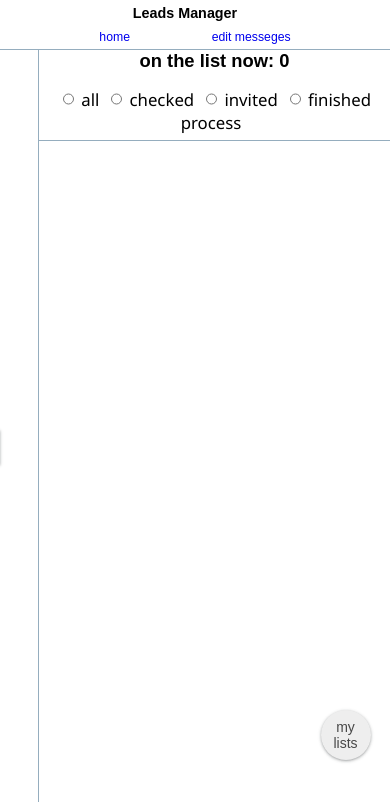
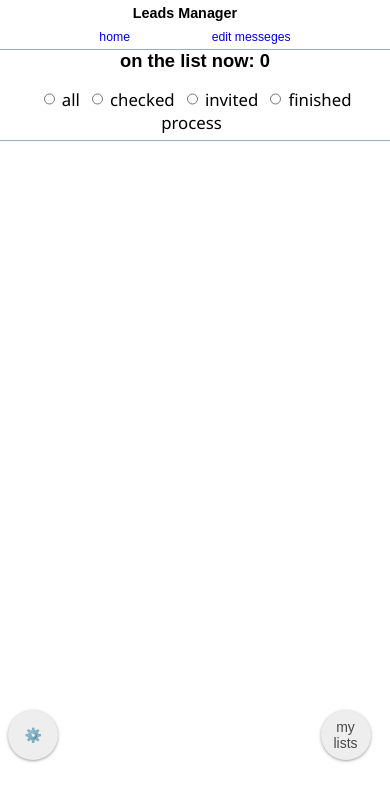
Before and after one commit to shacharRonZohar/Contact-Manager, a React (Create React App) app: page /#/ in a window 390 px wide. Shown: the top 802 px of the page. Built offline with nearby package versions, Linux system fonts and the light colour scheme; a web font is replaced by a local one.

Commit message:
responsive aside-bar + refactoring

```diff
--- a/src/assets/scss/views/_home.scss
+++ b/src/assets/scss/views/_home.scss
@@ -4,7 +4,7 @@
     grid-template-columns: 20vw 1fr;
     padding-top: $header-height;
 
-    .main-section {
+    .aside-bar {
         // padding-top: $header-height;
         height: calc(100vh - 50px);
         top: 0;
@@ -30,11 +30,38 @@
             }
         }
 
+        .mobile-options-btn {
+            // display: none;
+            width: 50px;
+            height: 50px;
+            border-radius: 50%;
+            position: fixed;
+            left: 105%;
+            bottom: 10%;
+            background-color: #eee;
+
+            &:hover {
+                opacity: 1;
+                background-color: #fff;
+            }
+        }
+
         @include for-mobile-layout {
+            position: absolute;
+            transform: translate(-100%);
+            transition: .3s;
+            height: 100vh;
 
-            >* {
-                position: absolute;
-                transform: translate(-100%)
+            &.screen-open{
+                transform: translate(0);
+
+                .mobile-options-btn {
+                    transform: translate(0)
+                }
+            }
+
+            input {
+                max-width: 95%;
             }
 
         }
@@ -55,7 +82,7 @@
     }
 
     @include for-mobile-layout {
-        grid-template-columns: 10vw 1fr;
+        grid-template-columns: 1fr;
     }
 
 }
--- /dev/null
+++ b/src/cmps/AsideBar.jsx
@@ -0,0 +1,35 @@
+import React, { useState } from 'react'
+import { storageService } from '../services/storageService';
+
+export default function AsideBar({ lead, listToSave, onAddLead, onInputChange, onSetZoomUrl, onSaveList, onSendAll }) {
+
+    const [isMobileScreen, setIsMobileScreen] = useState(false)
+
+    function onClearStorage() {
+        storageService.saveToStorage('myLeads', null)
+        window.location.reload();
+    }
+
+    return (
+        <section className={`aside-bar flex column space-around align-center ${isMobileScreen ? 'screen-open' : ''}`}>
+            <button className="clear-btn" onClick={() => onClearStorage()}>clear storage</button>
+            <form className="main-form flex column align-center" onSubmit={(ev) => onAddLead(ev)}>
+                <h3>Add Lead</h3>
+                <input type="text" onChange={onInputChange} name="num" value={lead.num} placeholder="num" />
+                <input type="text" onChange={onInputChange} name="name" value={lead.name} placeholder="name" />
+                <button>add</button>
+            </form>
+            <div className="zoom-wrapper">
+                <h3>Insert Url</h3>
+                <input type="text" placeholder="ZOOM url" onChange={onSetZoomUrl} />
+            </div>
+            <form className="save-list-form flex column align-center" onSubmit={onSaveList}>
+                <h3>Save List</h3>
+                <input type="text" name="list-title" placeholder="insert title" onChange={onInputChange} value={listToSave.title} required />
+                <button className="save-list-btn">save this list</button>
+            </form>
+            <button onClick={onSendAll}>send all</button>
+            <button className='mobile-options-btn' onClick={() => setIsMobileScreen(!isMobileScreen)}>⚙️</button>
+        </section>
+    )
+}
--- a/src/pages/Home.jsx
+++ b/src/pages/Home.jsx
@@ -1,16 +1,16 @@
 import React, { useCallback, useEffect, useState } from 'react'
+import AsideBar from '../cmps/AsideBar'
 import { LeadFilter } from '../cmps/lead/LeadFilter'
 import { LeadList } from '../cmps/lead/LeadList'
 import LeadSavedLists from '../cmps/lead/LeadSavedList'
 import { leadService } from '../services/leadService'
-import { storageService } from '../services/storageService'
 
 export function Home() {
     const [leads, setLeads] = useState([])
     const [lead, setLead] = useState({ name: '', num: '', status: '', info: '' })
     const [zoomUrl, setZoomUrl] = useState('')
     const [filter, setFilter] = useState({ status: '' })
-    const [listToSave, setSavedList] = useState({ title: ''})
+    const [listToSave, setSavedList] = useState({ title: '' })
     const [savedLists, setSavedLists] = useState([])
 
     useEffect(() => {
@@ -55,11 +55,6 @@ export function Home() {
         loadLeads()
     }
 
-    function onClearStorage() {
-        storageService.saveToStorage('myLeads', null)
-        window.location.reload();
-    }
-
     const onSetZoomUrl = (ev) => {
         setZoomUrl(ev.target.value)
     }
@@ -88,7 +83,6 @@ export function Home() {
         // the only one that is required
         const { destination, source, draggableId } = res;
         if (!destination) return
-        console.log("🚀 ~ file: Home.jsx ~ line 91 ~ onDragEnd ~ destination", destination)
         const newIdx = destination.index
         const prevIdx = source.index
         leadService.updateLeadIdx(newIdx, prevIdx)
@@ -103,31 +97,25 @@ export function Home() {
 
     return (
         <main className="homepage">
-            <section className="main-section flex column space-around align-center">
-                <button className="clear-btn" onClick={() => onClearStorage()}>clear storage</button>
-                <form className="main-form flex column align-center" onSubmit={(ev) => onAddLead(ev)}>
-                    <h3>Add Lead</h3>
-                    <input type="text" onChange={onInputChange} name="num" value={lead.num} placeholder="num" />
-                    <input type="text" onChange={onInputChange} name="name" value={lead.name} placeholder="name" />
-                    <button>add</button>
-                </form>
-                <div className="zoom-wrapper">
-                    <h3>Insert Url</h3>
-                    <input type="text" placeholder="ZOOM url" onChange={onSetZoomUrl} />
-                </div>
-                <form className="save-list-form flex column align-center" onSubmit={onSaveList}>
-                    <h3>Save List</h3>
-                    <input type="text" name="list-title" placeholder="insert title" onChange={onInputChange} value={listToSave.title} required />
-                    <button className="save-list-btn">save this list</button>
-                </form>
-                <button onClick={onSendAll}>send all</button>
-            </section>
+            <AsideBar
+                lead={lead}
+                listToSave={listToSave}
+                onAddLead={onAddLead}
+                onInputChange={onInputChange}
+                onSetZoomUrl={onSetZoomUrl}
+                onSaveList={onSaveList}
+                onSendAll={onSendAll} />
             <section className="main-list">
                 <div className="main-list-header">
                     <h2>on the list now: {leads.length}</h2>
                     <LeadFilter onSetFilter={onSetFilter} />
                 </div>
-                <LeadList leads={leads} onDragEnd={onDragEnd} onSendMsg={onSendMsg} onDeleteLead={onDeleteLead} onAddInfo={onAddInfo} />
+                <LeadList
+                    leads={leads}
+                    onDragEnd={onDragEnd}
+                    onSendMsg={onSendMsg}
+                    onDeleteLead={onDeleteLead}
+                    onAddInfo={onAddInfo} />
             </section>
             <LeadSavedLists savedLists={savedLists} setCurrList={setCurrList} />
         </main>
```
Also changed, not shown: 1 other file (tests, documents, lock files or other folders).
